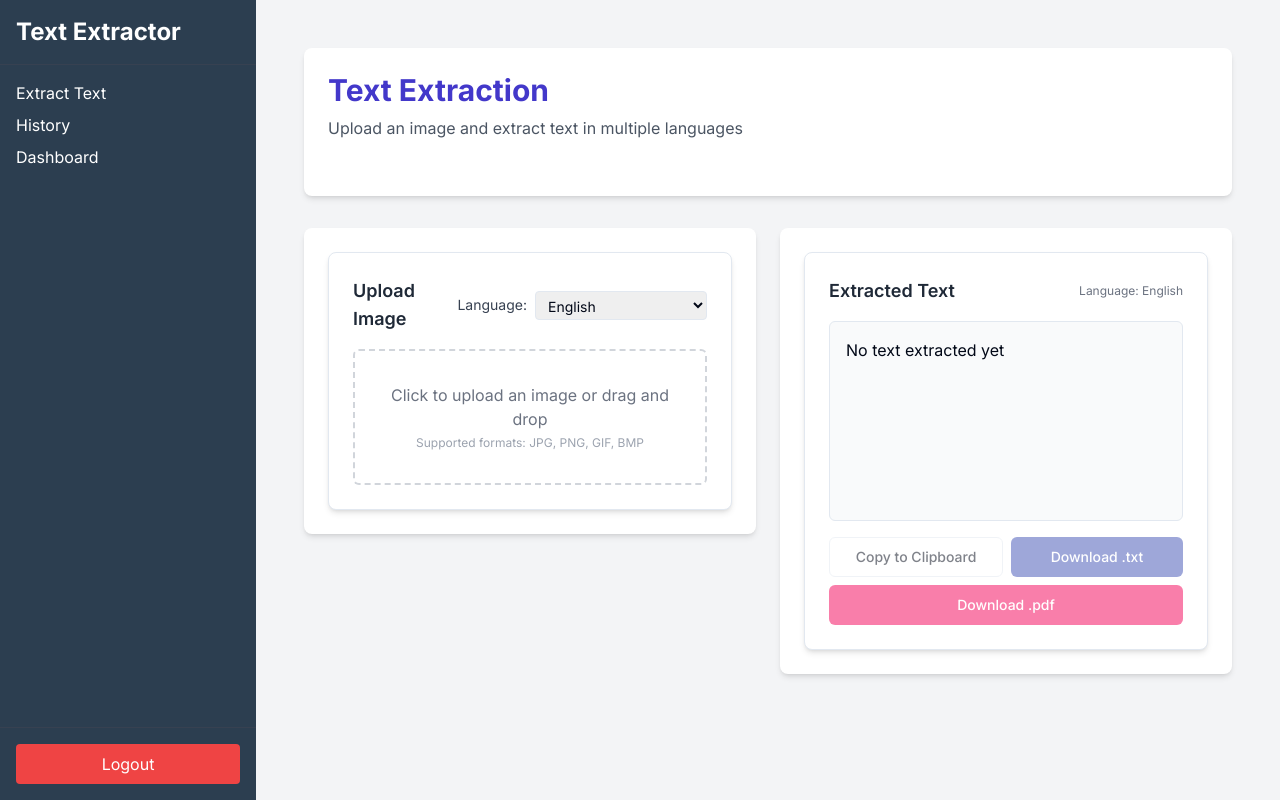
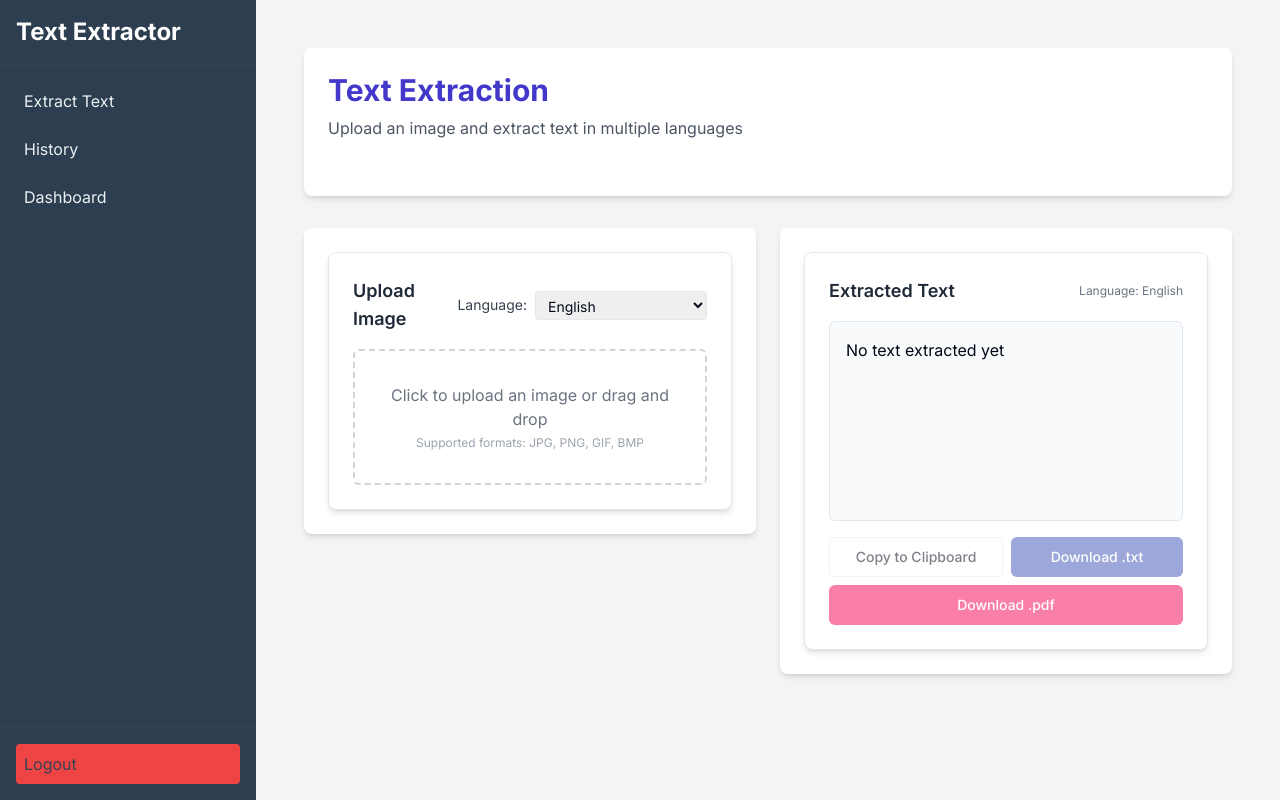
Before and after one commit to Sudhakaricl/linguify-image-scribe, a React (Vite) app: page / in a window 1280 px wide. Built offline with nearby package versions, Linux system fonts and the light colour scheme.

Commit message:
Reverted to commit 0e4b77a8cc7fb89bb7cad9f6fe09f9bf53de7afa

```diff
--- a/src/components/Layout.tsx
+++ b/src/components/Layout.tsx
@@ -25,32 +25,35 @@ export default function Layout({ children }: Props) {
 
   return (
     <div className="flex min-h-screen">
+      {/* Sidebar */}
       <div className="sidebar w-64 min-h-screen bg-[#2C3E50] flex flex-col">
         <div className="p-4 text-white text-2xl font-bold border-b border-gray-700">
           Text Extractor
         </div>
         <div className="flex-1 flex flex-col justify-between">
           <div className="flex flex-col p-4 space-y-2">
-            <Link href="/text-extraction">
-              <p className="text-white hover:text-gray-300">Extract Text</p>
+            <Link href="/text-extraction" className="flex items-center space-x-2 p-2 rounded hover:bg-[#34495E] transition-colors">
+              <span className="text-[#ECF0F1] hover:text-white">Extract Text</span>
             </Link>
-            <Link href="/history">
-              <p className="text-white hover:text-gray-300">History</p>
+            <Link href="/history" className="flex items-center space-x-2 p-2 rounded hover:bg-[#34495E] transition-colors">
+              <span className="text-[#ECF0F1] hover:text-white">History</span>
             </Link>
-            <Link href="/dashboard">
-              <p className="text-white hover:text-gray-300">Dashboard</p>
+            <Link href="/dashboard" className="flex items-center space-x-2 p-2 rounded hover:bg-[#34495E] transition-colors">
+              <span className="text-[#ECF0F1] hover:text-white">Dashboard</span>
             </Link>
           </div>
           <div className="p-4 border-t border-gray-700">
             <button
               onClick={handleLogout}
-              className="w-full bg-red-500 text-white py-2 px-4 rounded hover:bg-red-600"
+              className="w-full flex items-center space-x-2 p-2 rounded bg-red-500 text-white hover:bg-red-600 transition-colors"
             >
-              Logout
+              <span>Logout</span>
             </button>
           </div>
         </div>
       </div>
+
+      {/* Main content */}
       <div className="flex-1 bg-gray-100 p-8">{children}</div>
     </div>
   );
```
